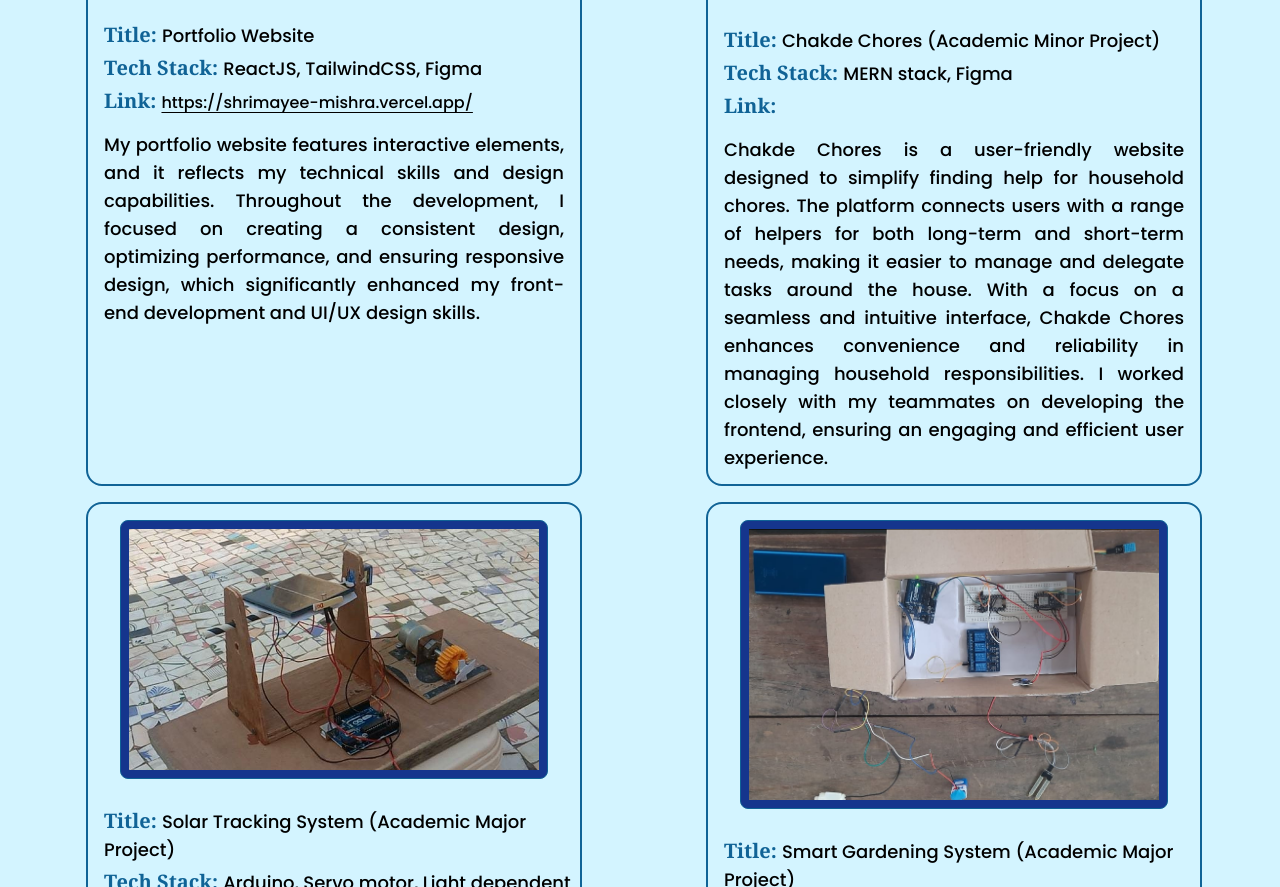
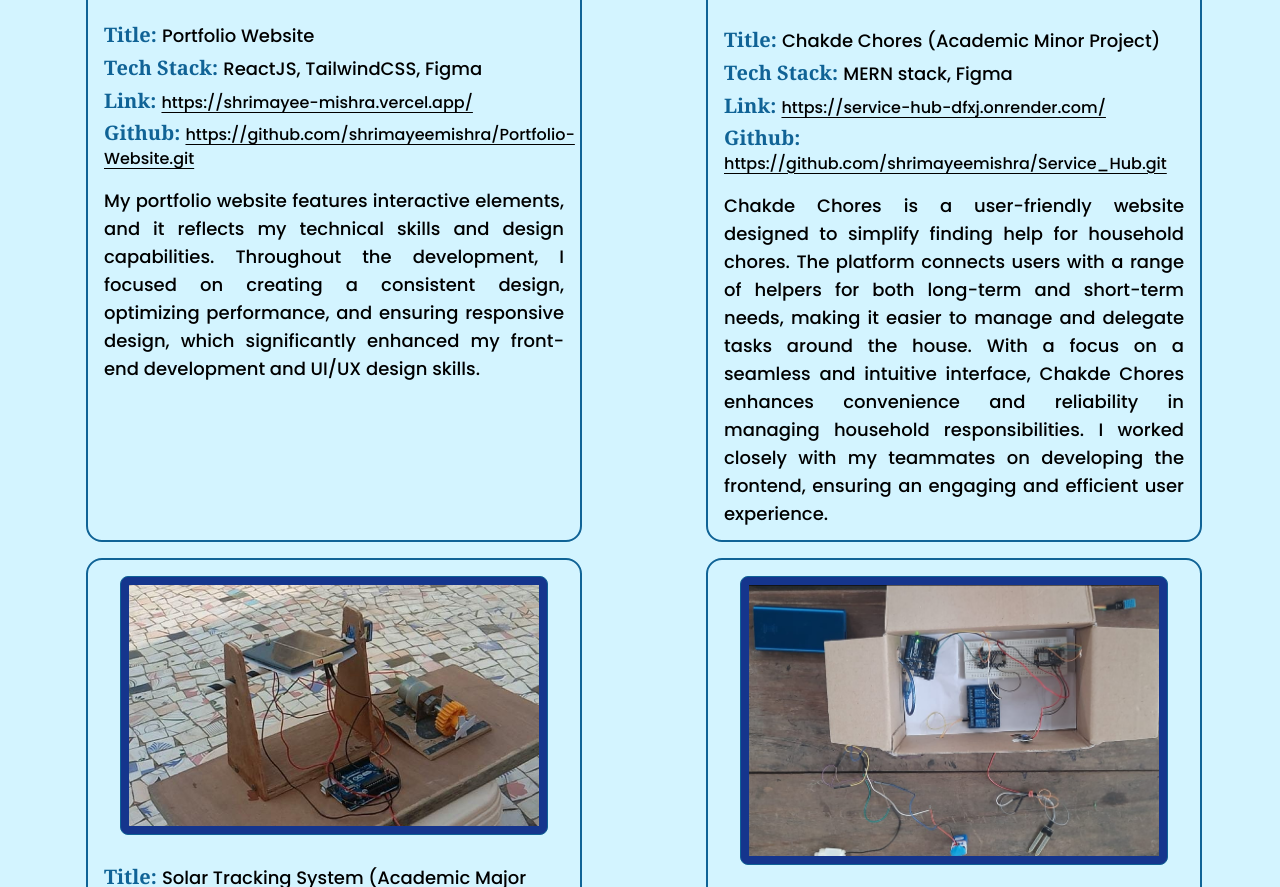
Before and after one commit to shrimayeemishra/Portfolio-Website, a React (Create React App) app: page /main in a window 1280 px wide. Shown: the part 2476-3363 px from the top of the page. Built offline with nearby package versions, Linux system fonts and the light colour scheme.

Commit message:
Add Github Link

```diff
--- a/src/Components/projectcardwithlink.js
+++ b/src/Components/projectcardwithlink.js
@@ -1,7 +1,14 @@
 import React, { useEffect, useRef } from "react";
 import { motion, useAnimation } from "framer-motion";
 
-const ProjectCardLink = ({ img, title, link, techstack, paragraph }) => {
+const ProjectCardLink = ({
+  img,
+  title,
+  link1,
+  link2,
+  techstack,
+  paragraph,
+}) => {
   const controls = useAnimation();
   const cardRef = useRef();
 
@@ -63,12 +70,20 @@ const ProjectCardLink = ({ img, title, link, techstack, paragraph }) => {
         </span>
         {techstack}
       </p>
-      <p className="font-medium font-poppins text-[#000000] ml-4 mt-1 mb-3 text-base">
+      <p className="font-medium font-poppins text-[#000000] ml-4 mt-1 text-base">
         <span className="font-bold font-serif text-[#106396] text-xl">
           Link:{" "}
         </span>
-        <a href={link} className="underline underline-offset-4">
-          {link}
+        <a href={link1} className="underline underline-offset-4">
+          {link1}
+        </a>
+      </p>
+      <p className="font-medium font-poppins text-[#000000] ml-4 mt-1 mb-3 text-base">
+        <span className="font-bold font-serif text-[#106396] text-xl">
+          Github:{" "}
+        </span>
+        <a href={link2} className="underline underline-offset-4">
+          {link2}
         </a>
       </p>
       <p className="font-medium font-poppins text-[#000000] ml-4 mt-1 mb-3 text-lg text-justify px-4 pl-0">
--- a/src/pages/mainpage.js
+++ b/src/pages/mainpage.js
@@ -115,7 +115,8 @@ const MainPage = () => {
               paragraph="My portfolio website features interactive elements, and it reflects my technical skills and design capabilities.
               Throughout the development, I focused on creating a consistent design, optimizing performance,
               and ensuring responsive design, which significantly enhanced my front-end development and UI/UX design skills."
-              link="https://shrimayee-mishra.vercel.app/"
+              link1="https://shrimayee-mishra.vercel.app/"
+              link2="https://github.com/shrimayeemishra/Portfolio-Website.git"
             />
             <ProjectCardLink
               img={servicehub}
@@ -126,7 +127,8 @@ const MainPage = () => {
               making it easier to manage and delegate tasks around the house. With a focus on a seamless and intuitive interface,
               Chakde Chores enhances convenience and reliability in managing household responsibilities.
               I worked closely with my teammates on developing the frontend, ensuring an engaging and efficient user experience."
-              link=""
+              link1="https://service-hub-dfxj.onrender.com/"
+              link2="https://github.com/shrimayeemishra/Service_Hub.git"
             />
             <ProjectCard
               img={solartracker}
```
